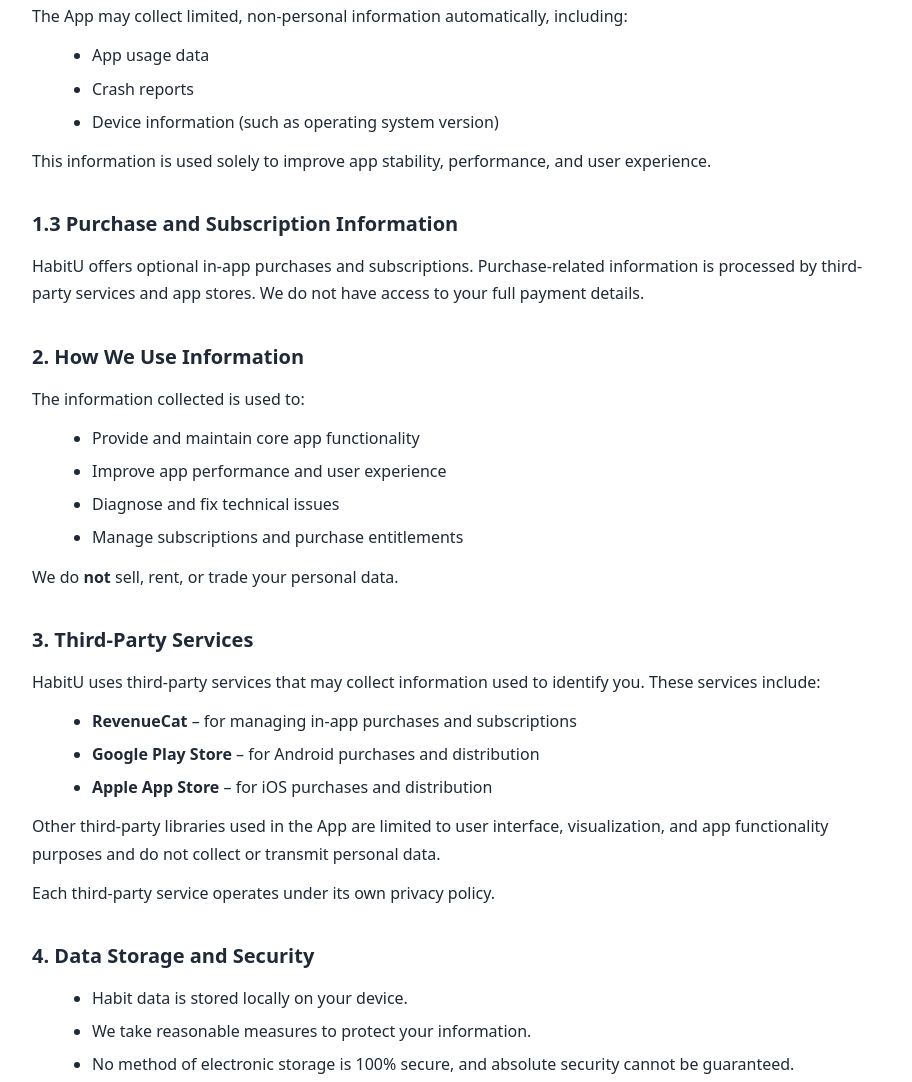
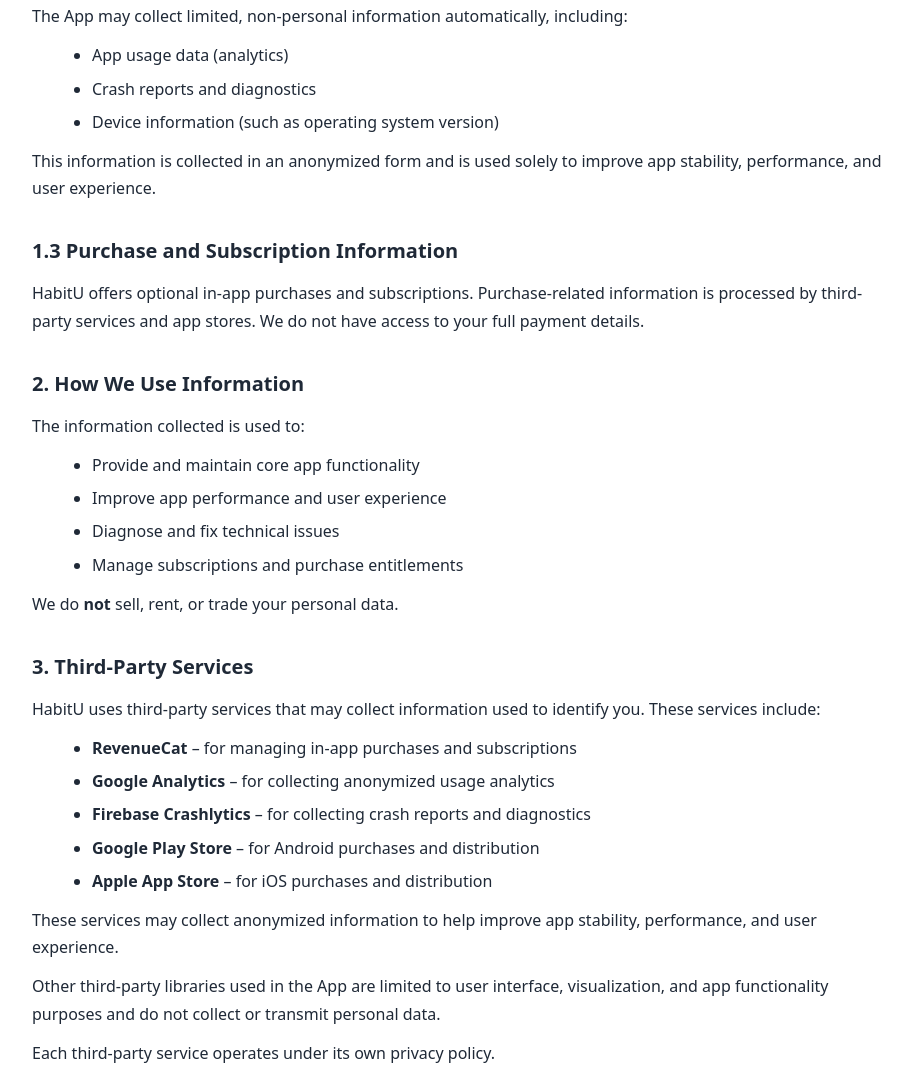
Before and after one commit to irfankhoirul/apps, a plain HTML site: page habitu/privacy-policy.html in a window 1280 px wide. Shown: the part 767-1849 px from the top of the page, without its empty margins (178-1090 px from the left). Drawn offline with Linux system fonts and the light colour scheme.

Commit message:
Add Google Analytics & Firebase Crashlytics

```diff
--- a/habitu/privacy-policy.html
+++ b/habitu/privacy-policy.html
@@ -68,7 +68,7 @@
 <body>
 
 <h1>Privacy Policy for HabitU</h1>
-<p class="meta"><strong>Last updated:</strong> [Fill later]</p>
+<p class="meta"><strong>Last updated:</strong> Dec 20, 2025</p>
 
 <p>
     HabitU (“the App”) is a habit tracking application designed to help users build and
@@ -105,13 +105,13 @@
     The App may collect limited, non-personal information automatically, including:
 </p>
 <ul>
-    <li>App usage data</li>
-    <li>Crash reports</li>
+    <li>App usage data (analytics)</li>
+    <li>Crash reports and diagnostics</li>
     <li>Device information (such as operating system version)</li>
 </ul>
 <p>
-    This information is used solely to improve app stability, performance, and user
-    experience.
+    This information is collected in an anonymized form and is used solely to improve app
+    stability, performance, and user experience.
 </p>
 
 <h2>1.3 Purchase and Subscription Information</h2>
@@ -140,9 +140,15 @@
 </p>
 <ul>
     <li><strong>RevenueCat</strong> – for managing in-app purchases and subscriptions</li>
+    <li><strong>Google Analytics</strong> – for collecting anonymized usage analytics</li>
+    <li><strong>Firebase Crashlytics</strong> – for collecting crash reports and diagnostics</li>
     <li><strong>Google Play Store</strong> – for Android purchases and distribution</li>
     <li><strong>Apple App Store</strong> – for iOS purchases and distribution</li>
 </ul>
+<p>
+    These services may collect anonymized information to help improve app stability,
+    performance, and user experience.
+</p>
 <p>
     Other third-party libraries used in the App are limited to user interface, visualization,
     and app functionality purposes and do not collect or transmit personal data.
```
Also changed, not shown: habitu/terms-of-use.html (+5 -1 lines).
